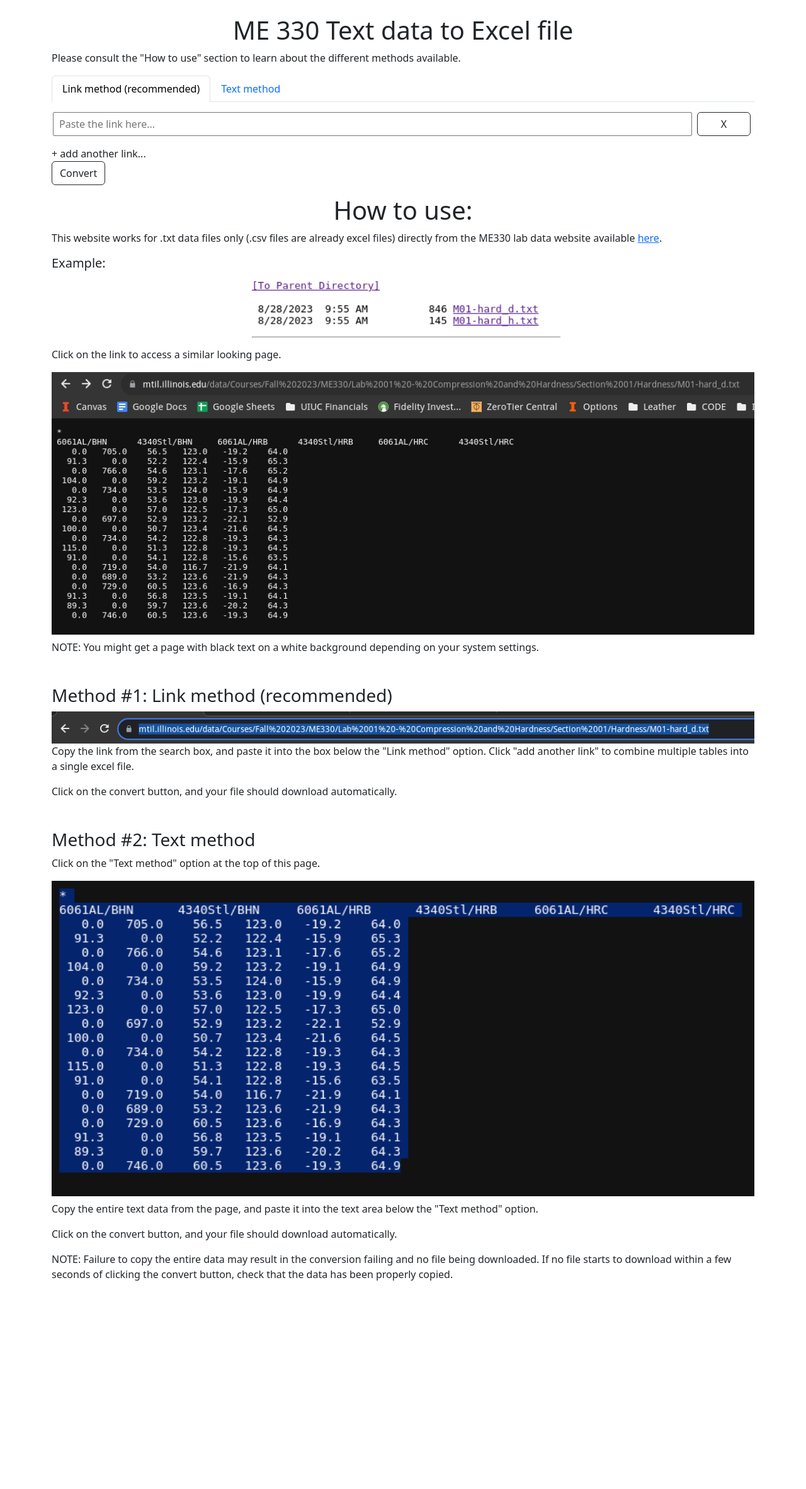
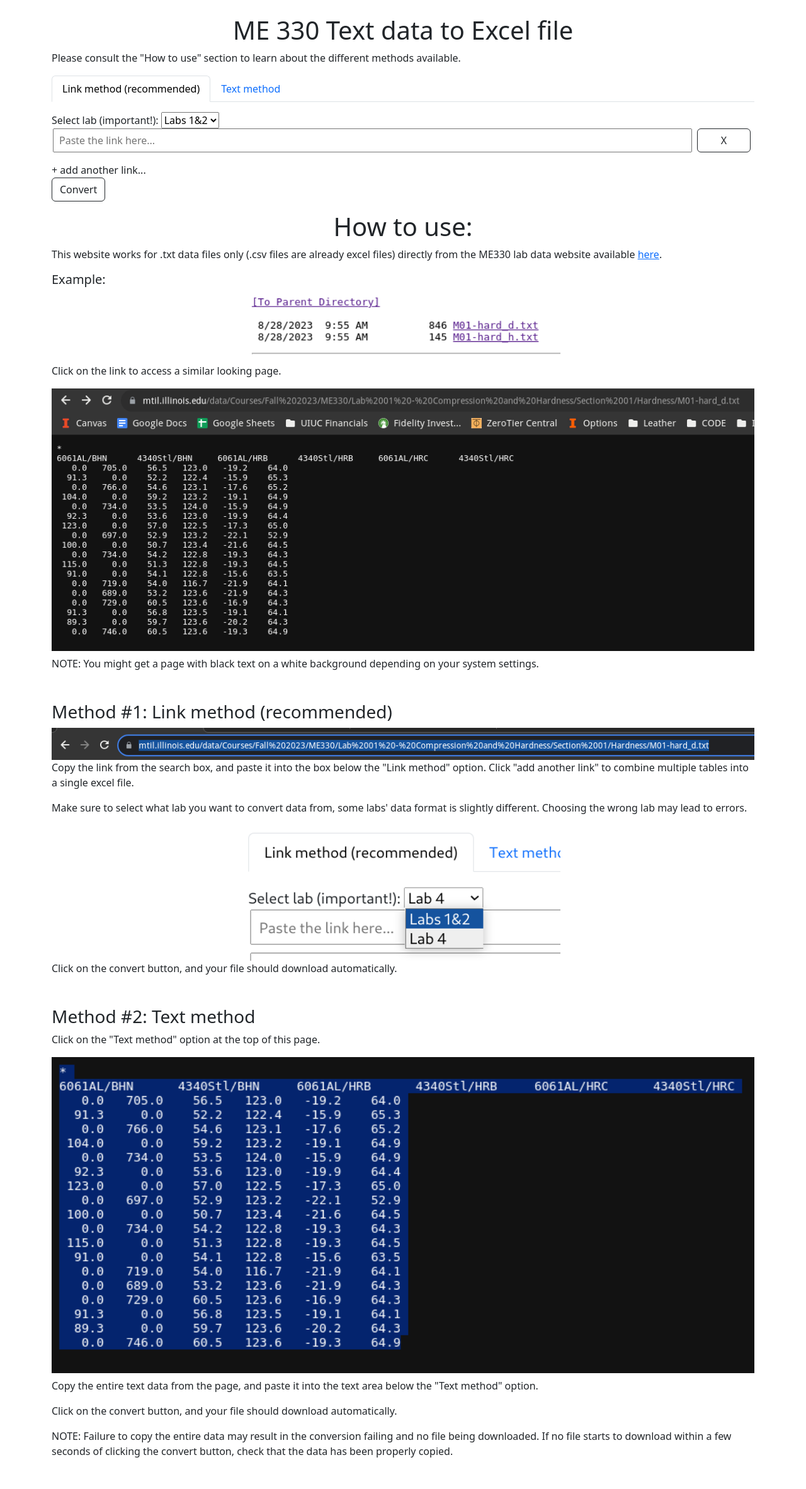
Before and after one commit to jcrayb/ME330-converter, a Flask app: page / in a window 1280 px wide. Shown: the whole page at 63% size. Before the commit the page ends 2034 px from the top, so only its background shows below. Run offline with Flask 3, Linux system fonts and the light colour scheme; some libraries are stand-ins or nearby versions.

Commit message:
Fixed lab 4

```diff
--- a/app.py
+++ b/app.py
@@ -1,5 +1,8 @@
 from flask import Flask, render_template, request, send_from_directory, abort
-from txt_to_csv import convert_txt_to_csv
+
+from txt_to_csv_lab4 import convert_txt_to_csv_4
+from txt_to_csv_lab1 import convert_txt_to_csv_1
+
 import requests
 from urllib.parse import urlparse
 import io
@@ -22,6 +25,8 @@ def route_convert(type_):
     if not type_:
         return abort(400)
     data = request.get_json()
+    lab = request.args['lab']
+    print(lab)
     if type_ == 'url':
         csv_string = ''
         urls = data['urls']
@@ -29,8 +34,16 @@ def route_convert(type_):
             site = urlparse(url).hostname
             if site != 'mtil.illinois.edu':
                 return abort(400)
-            text = requests.get(url).content.decode('utf-8')
-            csv = convert_txt_to_csv(text)
+            request_obj = requests.get(url)
+            encoding = request_obj.apparent_encoding
+            text = str(request_obj.content, encoding="utf-8").replace(str('\r'), str('\n'))
+            #print(text)
+            if lab=='lab1':
+                csv = convert_txt_to_csv_1(text)
+
+            if lab=='lab4':
+                csv = convert_txt_to_csv_4(text)
+
             if csv_string:
                 csv = csv.replace(csv.split('\n')[0], '')
             csv_string += csv
--- a/templates/app.html
+++ b/templates/app.html
@@ -11,7 +11,81 @@
     <script src="https://cdnjs.cloudflare.com/ajax/libs/FileSaver.js/1.3.8/FileSaver.min.js"></script>
     <link href="https://cdn.jsdelivr.net/npm/bootstrap@5.3.1/dist/css/bootstrap.min.css" rel="stylesheet" integrity="sha384-4bw+/aepP/YC94hEpVNVgiZdgIC5+VKNBQNGCHeKRQN+PtmoHDEXuppvnDJzQIu9" crossorigin="anonymous">
     <script src="https://cdn.jsdelivr.net/npm/bootstrap@5.3.1/dist/js/bootstrap.bundle.min.js" integrity="sha384-HwwvtgBNo3bZJJLYd8oVXjrBZt8cqVSpeBNS5n7C8IVInixGAoxmnlMuBnhbgrkm" crossorigin="anonymous"></script>
-    <script src="static/js/index.js"></script>
+
+    <script>
+        index = 1
+
+        function convert_from_textbox(){
+            text = document.getElementById('main-textarea').value;
+            if (text===''){
+                document.getElementById('err-msg').innerHTML = 'Your text field is blank.'
+                return
+            }
+            fetch('/convert/text', {
+                method:'POST',
+                headers:{
+                    'Content-Type':'application/json'
+                },
+                body: JSON.stringify({text})
+            })
+            .then(response => response.blob())
+            .then(data=>{
+                document.getElementById('err-msg').innerHTML = ''
+                saveAs(data, 'data.csv')
+            });
+        };
+
+        function convert_from_url(){
+            var url_boxes = document.getElementsByName('urlbox');
+            var urls = []
+            console.log(url_boxes)
+            url_boxes.forEach(element=>{
+                if (element.value !== ''){
+                    urls.push(element.value);
+                }
+            })
+            console.log(urls)
+            if (urls.length == 0){
+                document.getElementById('err-msg').innerHTML = 'Please add at least one link.'
+                return
+            }
+            lab = document.getElementById('lab-selector').value
+            console.log(lab)
+            fetch(`/convert/url?lab=${lab}`, {
+                method:'POST',
+                headers:{
+                    'Content-Type':'application/json'
+                },
+                body: JSON.stringify({urls})
+            })
+            .then(response => response.blob())
+            .then(data=>{
+                document.getElementById('err-msg').innerHTML = ''
+                saveAs(data, 'data.csv')
+            })
+        };
+
+        function add_url_box(){
+            var urlbox_container = document.getElementById('urlbox-container');
+            var new_box = document.createElement('div');
+            new_box.setAttribute('class', 'urlbox-wrapper mb-2 row w-100 gx-1');
+            new_box.setAttribute('id', `urlbox-${index}`)
+            new_box.innerHTML = `
+                <div class="px-1 col-sm-11" >
+                    <input type="text" name="urlbox" class="px-2 w-100 h-100 mb-2 mb-sm-0" placeholder="Paste the link here...">
+                </div>
+                <div class="px-1 col-sm-1">
+                    <button onclick="remove_url_box(${index})" class="btn btn-outline-dark w-100">X</button>
+                </div>`;
+            urlbox_container.append(new_box)
+            index += 1
+        }
+
+        function remove_url_box(index){
+            document.getElementById(`urlbox-${index}`).remove();
+        }
+    </script>
+
     <style>
         textarea{
             min-height: 500px;
@@ -97,6 +171,11 @@
           <div class="tab-content" id="tab-content">
             <!-- URL tab-->
             <div class="tab-pane fade show active" id="url-tab-pane" role="tabpanel" aria-labelledby="url-tab" tabindex="0">
+                <label for="lab-selector">Select lab (important!):</label>
+                <select name="lab-selector" id="lab-selector">
+                    <option value="lab1">Labs 1&2</option>
+                    <option value="lab4">Lab 4</option>
+                </select>
                 <div id="urlbox-container" class="w-100 mb-3">
                     <div class="urlbox-wrapper mb-2 row w-100 gx-1" id="urlbox-0">
                         <div class="px-1 col-sm-11" >
@@ -137,7 +216,10 @@
             <img src="static/img/url_method.png" alt="Illustration of copied link" class="w-100">
         </div>
         <p>Copy the link from the search box, and paste it into the box below the "Link method" option. Click "add another link" to combine multiple tables into a single excel file.</p>
-
+        <p>Make sure to select what lab you want to convert data from, some labs' data format is slightly different. Choosing the wrong lab may lead to errors.</p>
+        <div class="d-flex align-content-center justify-content-center">
+            <img src="static/img/lab-selection.png" alt="Illustration of selected lab" class="w-100" style="max-width:500px">
+        </div>
         <p>Click on the convert button, and your file should download automatically.</p>
 
         <h3 class="mt-5">Method #2: Text method</h3>
--- a/txt_to_csv.py
+++ b/txt_to_csv_lab1.py
@@ -1,6 +1,6 @@
 import pandas as pd
 
-def convert_txt_to_csv(text):
+def convert_txt_to_csv_1(text):
     new_text = text.replace('*\n', '')
     text = new_text.split(' ')
     text[0] = text[0].replace('*\r', '')
```
Also changed, not shown: txt_to_csv_lab4.py (added, +34 -0 lines), static/img/lab-selection.png (added).
